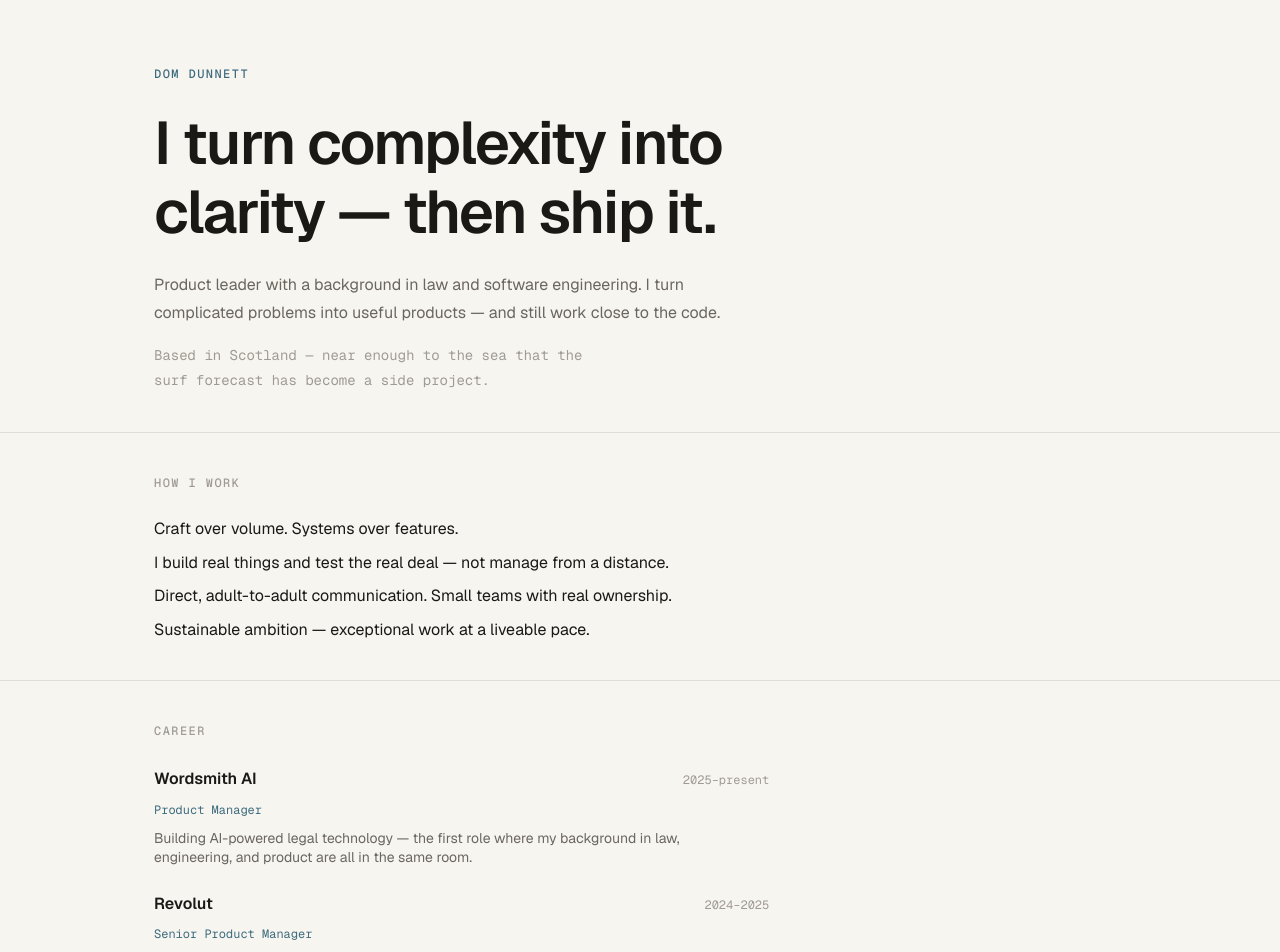
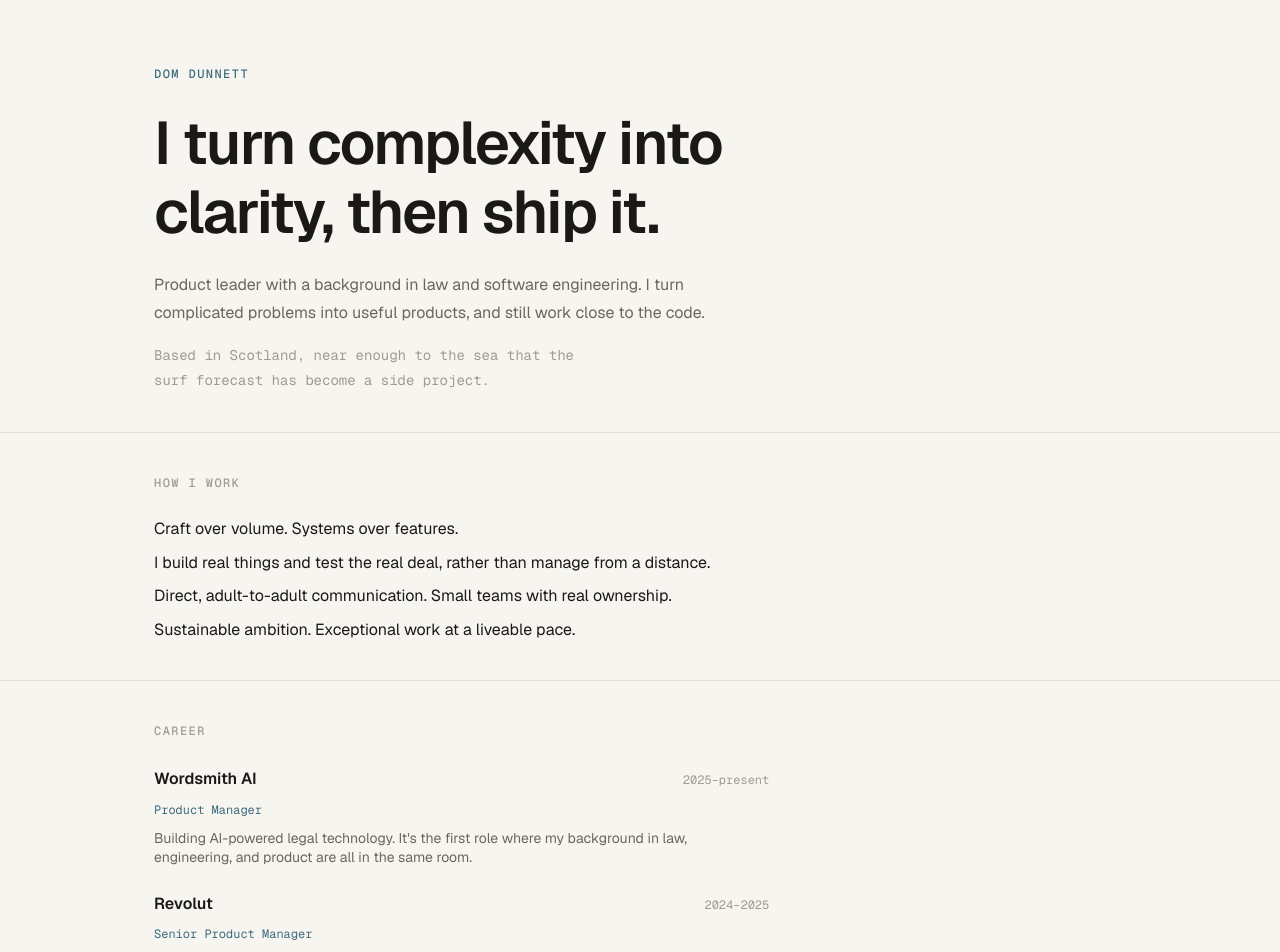
Before and after one commit to domdunnett/domdunnett-com, a Next.js app: page / in a window 1280 px wide. Shown: the top 952 px of the page. Built offline with nearby package versions, Linux system fonts and the light colour scheme.

Commit message:
Remove em dashes from site copy

```diff
--- a/app/page.js
+++ b/app/page.js
@@ -8,14 +8,14 @@ export default function Home() {
           Dom Dunnett
         </p>
         <h1 style={{ maxWidth: "15ch", marginBottom: "var(--space-6)" }}>
-          I turn complexity into clarity — then ship it.
+          I turn complexity into clarity, then ship it.
         </h1>
         <p style={{ fontSize: "var(--text-base)", maxWidth: "58ch", color: "var(--text-secondary)", marginBottom: "var(--space-4)" }}>
           Product leader with a background in law and software engineering.
-          I turn complicated problems into useful products — and still work close to the code.
+          I turn complicated problems into useful products, and still work close to the code.
         </p>
         <p style={{ fontSize: "var(--text-sm)", maxWidth: "52ch", color: "var(--text-tertiary)", fontFamily: "var(--font-mono)" }}>
-          Based in Scotland — near enough to the sea that the surf forecast has become a side project.
+          Based in Scotland, near enough to the sea that the surf forecast has become a side project.
         </p>
       </section>
 
@@ -29,13 +29,13 @@ export default function Home() {
             Craft over volume. Systems over features.
           </p>
           <p style={{ color: "var(--text-primary)", lineHeight: "var(--leading-snug)" }}>
-            I build real things and test the real deal — not manage from a distance.
+            I build real things and test the real deal, rather than manage from a distance.
           </p>
           <p style={{ color: "var(--text-primary)", lineHeight: "var(--leading-snug)" }}>
             Direct, adult-to-adult communication. Small teams with real ownership.
           </p>
           <p style={{ color: "var(--text-primary)", lineHeight: "var(--leading-snug)" }}>
-            Sustainable ambition — exceptional work at a liveable pace.
+            Sustainable ambition. Exceptional work at a liveable pace.
           </p>
         </div>
       </section>
@@ -54,7 +54,7 @@ export default function Home() {
             </div>
             <p style={{ fontFamily: "var(--font-mono)", fontSize: "var(--text-xs)", color: "var(--accent)", marginBottom: "var(--space-2)" }}>Product Manager</p>
             <p style={{ fontSize: "var(--text-sm)", color: "var(--text-secondary)", lineHeight: "var(--leading-snug)" }}>
-              Building AI-powered legal technology — the first role where my background in law, engineering, and product are all in the same room.
+              Building AI-powered legal technology. It&apos;s the first role where my background in law, engineering, and product are all in the same room.
             </p>
           </div>
 
@@ -98,7 +98,7 @@ export default function Home() {
             </div>
             <p style={{ fontFamily: "var(--font-mono)", fontSize: "var(--text-xs)", color: "var(--accent)", marginBottom: "var(--space-2)" }}>Solicitor</p>
             <p style={{ fontSize: "var(--text-sm)", color: "var(--text-secondary)", lineHeight: "var(--leading-snug)" }}>
-              Corporate law, advising startups and scale-ups. Quit in 2015 to retrain as a software engineer — the decision that set the direction of everything since.
+              Corporate law, advising startups and scale-ups. Quit in 2015 to retrain as a software engineer. That decision set the direction of everything since.
             </p>
           </div>
 
@@ -121,7 +121,7 @@ export default function Home() {
               <p style={{ color: "var(--text-secondary)", fontSize: "var(--text-sm)" }}>
                 Personalised surf forecast tool. Interprets raw conditions in the context of your
                 spots, skill level, and session history. Built because forecast tools give you
-                numbers — not decisions.
+                numbers, not decisions.
               </p>
               <p style={{ fontFamily: "var(--font-mono)", fontSize: "var(--text-xs)", color: "var(--text-tertiary)", marginBottom: "var(--space-3)" }}>
                 React · Vercel · Claude AI · Open-Meteo · Supabase · PWA
```
